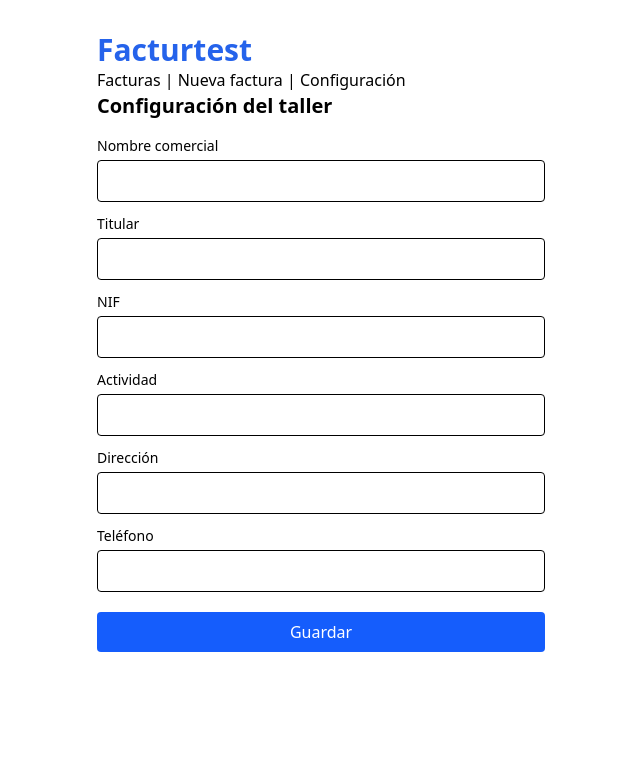
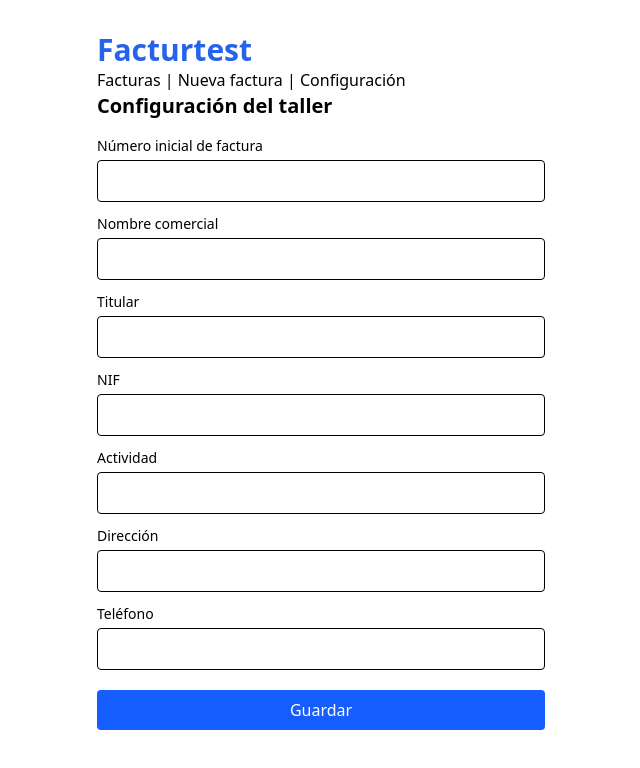
Before and after one commit to sarajouberta/Facturtest, a React (Vite) app: page /configuracion in a window 1280 px wide. Shown: the top 768 px of the page, without its empty margins (125-765 px from the left). Built offline with nearby package versions, Linux system fonts and the light colour scheme.

Commit message:
feat: número inicial de factura configurable (numeración corrida, solo numérica)

```diff
--- a/src/pages/Configuracion.jsx
+++ b/src/pages/Configuracion.jsx
@@ -45,6 +45,18 @@ function Configuracion() {
       )}
 
       <form onSubmit={handleSubmit(onSubmit)} className="flex flex-col gap-3">
+        <label className="flex flex-col gap-1">
+        <span className="text-sm font-medium">Número inicial de factura</span>
+        <input type="number" min="1" className="border rounded px-3 py-2"
+          {...register('numeroInicial', {
+            valueAsNumber: true,
+            min: { value: 1, message: 'El número inicial debe ser 1 o mayor' },
+          })} />
+        {errors.numeroInicial && (
+          <span className="text-red-600 text-sm">{errors.numeroInicial.message}</span>
+        )}
+      </label>
+
         <label className="flex flex-col gap-1">
           <span className="text-sm font-medium">Nombre comercial</span>
           <input className="border rounded px-3 py-2" {...register('nombre')}
--- a/src/pages/ListaFacturas.jsx
+++ b/src/pages/ListaFacturas.jsx
@@ -10,7 +10,7 @@ function ListaFacturas() {
   const config = useLiveQuery(() => db.config.get(1).then((c) => c ?? null))
 
   // aún cargando datos de la BD
-  if (facturas === undefined || config=== undefined) return <p>Cargando…</p>
+  if (facturas === undefined || config== undefined) return <p>Cargando…</p>
 
   // no hay datos del taller todavía → llevar a Configuración (onboarding)
   if (config === null) return <Navigate to="/configuracion" replace />
--- a/src/pages/NuevaFactura.jsx
+++ b/src/pages/NuevaFactura.jsx
@@ -45,12 +45,15 @@ function NuevaFactura() {
   const baseImponible = calcularBaseImponible(totalMateriales, manoDeObra)
   const total = calcularTotal(baseImponible, iva)
 
-  // Al abrir la pantalla, calculamos el siguiente número correlativo
+  //Al abrir la pantalla, se calcula el siguiente número correlativo
   useEffect(() => {
-    db.facturas.toArray().then((facturas) => {
-      const anio = new Date().getFullYear()
-      setValue('numero', generarSiguienteNumero(facturas, anio))
-    })
+    //se lanzan las dos consultas a la vez y se espera el resul
+    Promise.all([db.facturas.toArray(), db.config.get(1)]).then(
+      //config?: se cubre error si no hay config guardada (x si acaso)
+      ([facturas, config]) => {
+        setValue('numero', generarSiguienteNumero(facturas, config?.numeroInicial))
+      }
+    )
   }, [setValue])
 
   const onSubmit = async (datos) => {
@@ -60,8 +63,8 @@ function NuevaFactura() {
       datos.manoDeObra)
     const total = calcularTotal(baseImponible, datos.iva)
 
-    // Regla de negocio: la factura debe tener algún importe.
-    // Si no hay piezas, la mano de obra tiene que cubrirla.
+    //Regla de negocio: la factura debe tener algún importe.
+    //Cambio: aunque sean casos muy raros, la factura puede no tener mano de obra (ej. cambiar batería no la cobra)
     if (baseImponible <= 0) {
       setError('manoDeObra', {
         type: 'manual',
@@ -85,7 +88,7 @@ function NuevaFactura() {
           <legend className="font-semibold px-1">Factura</legend>
           <label className="flex flex-col gap-1">
             <span className="text-sm font-medium">Número</span>
-            <input className="border rounded px-3 py-2"
+            <input type="number" min="1" className="border rounded px-3 py-2"
               {...register('numero', { required: 'El número es obligatorio' })}
             />
             {errors.numero && (
--- a/src/utils/numeracion.js
+++ b/src/utils/numeracion.js
@@ -1,19 +1,14 @@
-/*Filtra las facturas cuyo número empieza por F-2026-, extrae la parte numérica de cada una, coge la más alta, le suma 1 y la formatea a 3 dígitos con padStart(3, '0') (que
-  rellena con ceros a la izquierda: 7 → 007). Si no hay ninguna aún, empieza en 001*/
-
-//genera el siguiente número correlativo, tipo "F-2026-001"
-export function generarSiguienteNumero(facturas, anio) {
-    const prefijo = `F-${anio}-`
-
-    // Nos quedamos solo con las facturas de este año
-    const delAnio = facturas.filter((f) => f.numero?.startsWith(prefijo))
-
-    // Buscamos el número de secuencia más alto usado
-    const maxSecuencia = delAnio.reduce((max, f) => {
-        const secuencia = parseInt(f.numero.slice(prefijo.length), 10)
-        return secuencia > max ? secuencia : max
+// Genera el siguiente número de factura (cambio a numeración corrida, solo dígitos: 46, 47…).
+// -facturas: las que ya existen en la BD
+// -numeroInicial: punto de partida que el taller fija en Configuración
+export function generarSiguienteNumero(facturas, numeroInicial = 1) {
+    //el correlativo más alto que ya se ha usado (ignora textos no numéricos)
+    const maxUsado = facturas.reduce((max, f) => {
+        const n = parseInt(f.numero, 10)   //para descartar NaN
+        return Number.isNaN(n) ? max : Math.max(max, n)
     }, 0)
 
-    // El siguiente = el más alto + 1, con 3 dígitos (001, 002...)
-    return `${prefijo}${String(maxSecuencia + 1).padStart(3, '0')}`
+    //el siguiente es el mayor entre "el correlativo real" y "el punto de partida" puesto en COnfig:
+    const inicial = Number(numeroInicial) || 1
+    return String(Math.max(maxUsado + 1, inicial))
 }
```
Also changed, not shown: 2 other files (tests, documents, lock files or other folders). Lines whose indentation alone changed are shown as unchanged.
